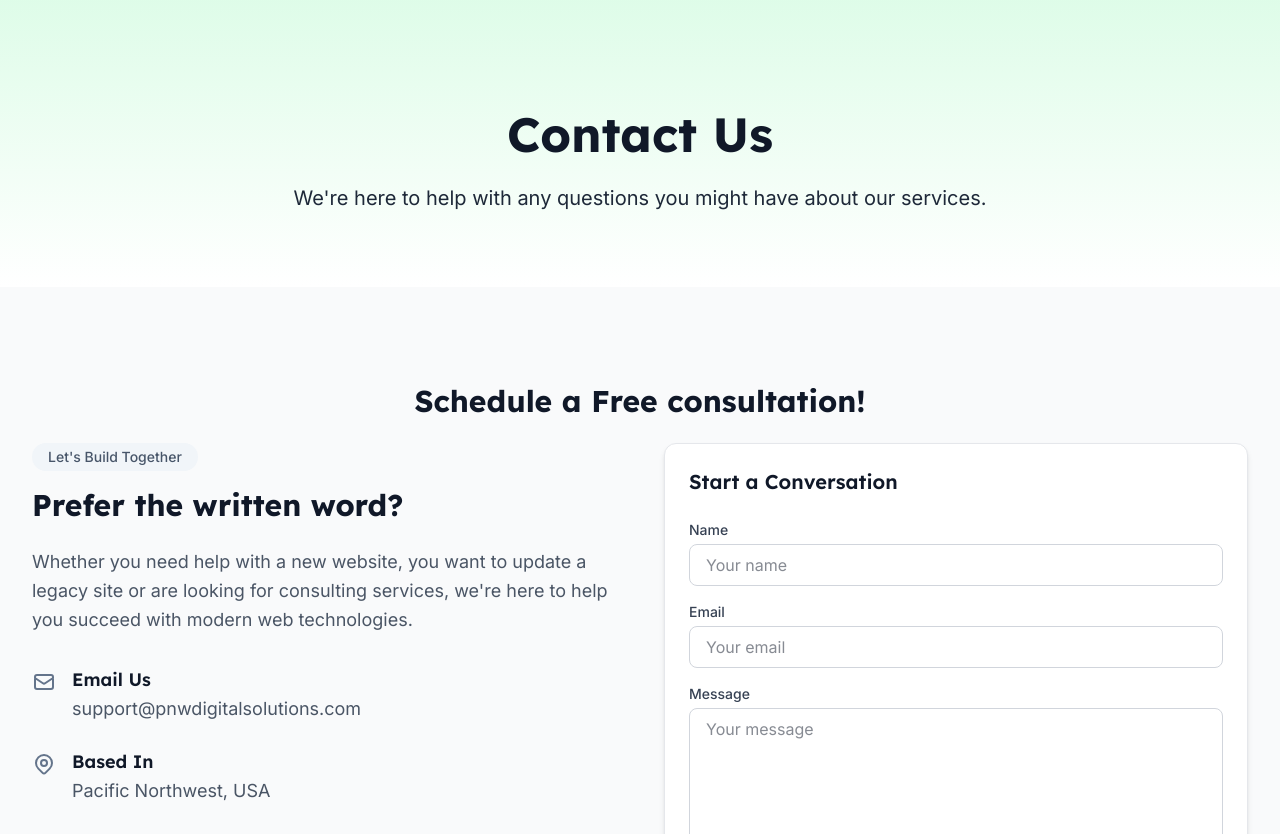
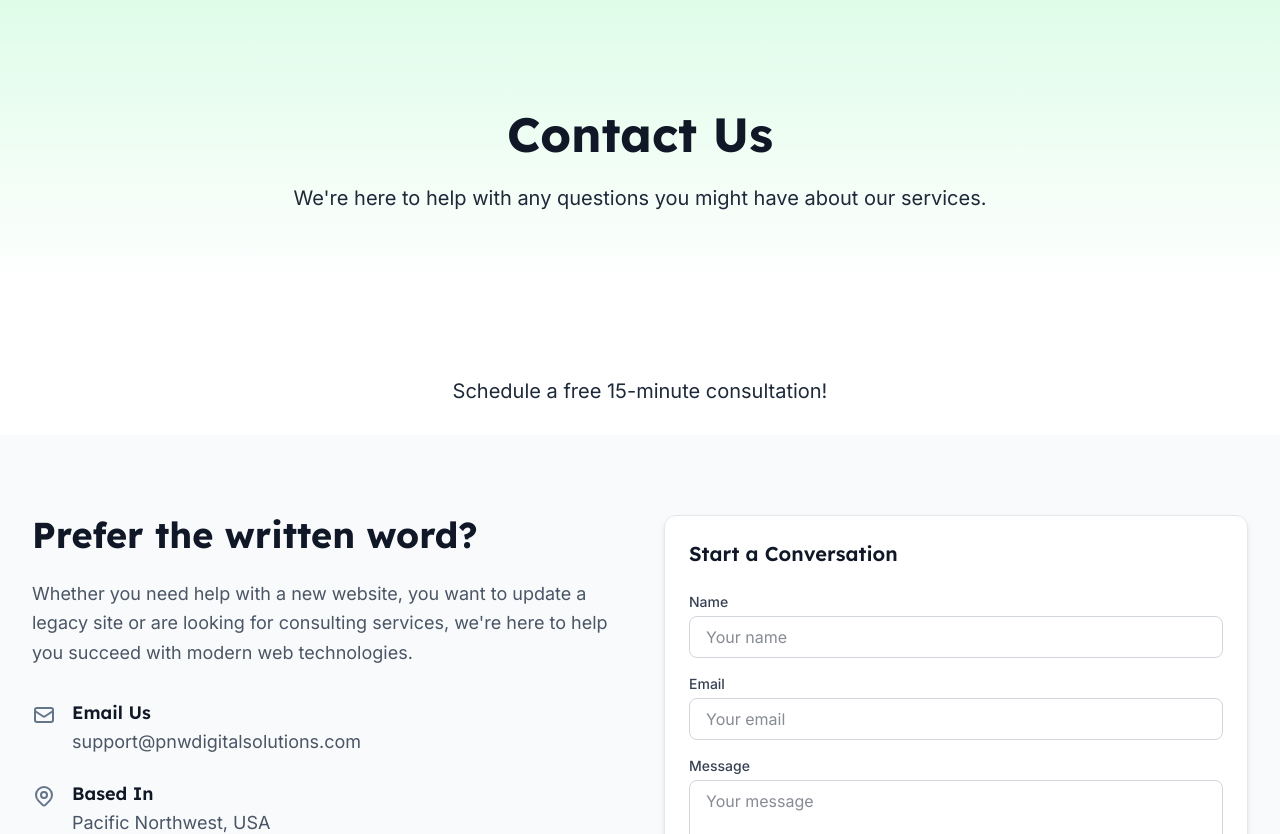
Before and after one commit to zothsu/pnwSolutions, an Astro site: page /contact in a window 1280 px wide. Shown: the part 114-948 px from the top of the page. Built offline with nearby package versions, Linux system fonts and the light colour scheme; Astro itself is replaced by a stand-in of ours; a script that the page names is missing.

Commit message:
refactors contact pg

```diff
--- a/src/components/Contact.astro
+++ b/src/components/Contact.astro
@@ -2,27 +2,11 @@
 
 ---
 
-<section id="contact" class="section bg-gray-50 dark:bg-gray-800/50">
+<section id="contact" class="py-20 bg-gray-50 dark:bg-gray-800/50">
   <div class="container-custom">
-    <!-- Cal inline embed code begins -->
-    <div>
-      <h2
-        class="mb-6 text-gray-900 dark:text-white text-center text-3xl font-bold"
-      >
-        Schedule a Free consultation!
-      </h2>
-    </div>
-
-
     <div class="grid md:grid-cols-2 gap-12">
       <div class="slide-up">
-        <span
-          class="inline-block px-4 py-1 rounded-full bg-secondary-100 dark:bg-secondary-900 text-secondary-600 dark:text-secondary-300 font-medium text-sm mb-4"
-        >
-          Let's Build Together
-        </span>
-
-        <h2 class="mb-6 text-gray-900 dark:text-white">
+        <h2 class="mb-6 text-4xl">
           Prefer the written word?
         </h2>
         <p class="text-gray-600 dark:text-gray-300 mb-8">
--- a/src/pages/contact.astro
+++ b/src/pages/contact.astro
@@ -2,6 +2,7 @@
 import Layout from '../layouts/Layout.astro';
 import ContactForm from '../components/Contact.astro';
 import HeroSection from '../components/HeroSection.astro';
+import Calendar from '../components/Calendar.astro';
 ---
 
 <Layout
@@ -13,6 +14,7 @@ import HeroSection from '../components/HeroSection.astro';
       title="Contact Us"
       description="We're here to help with any questions you might have about our services."
     />
+    <Calendar />
     <ContactForm />
   </main>
 </Layout>
```
